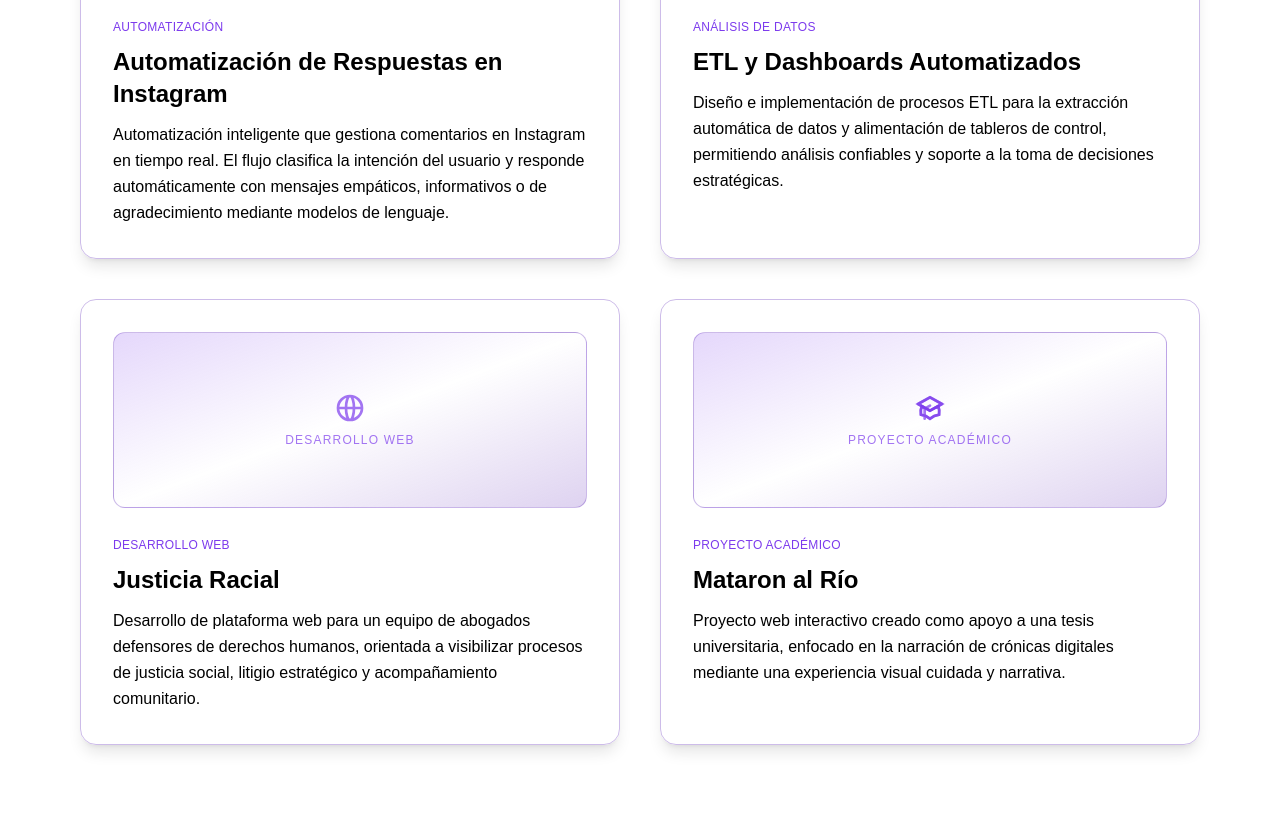
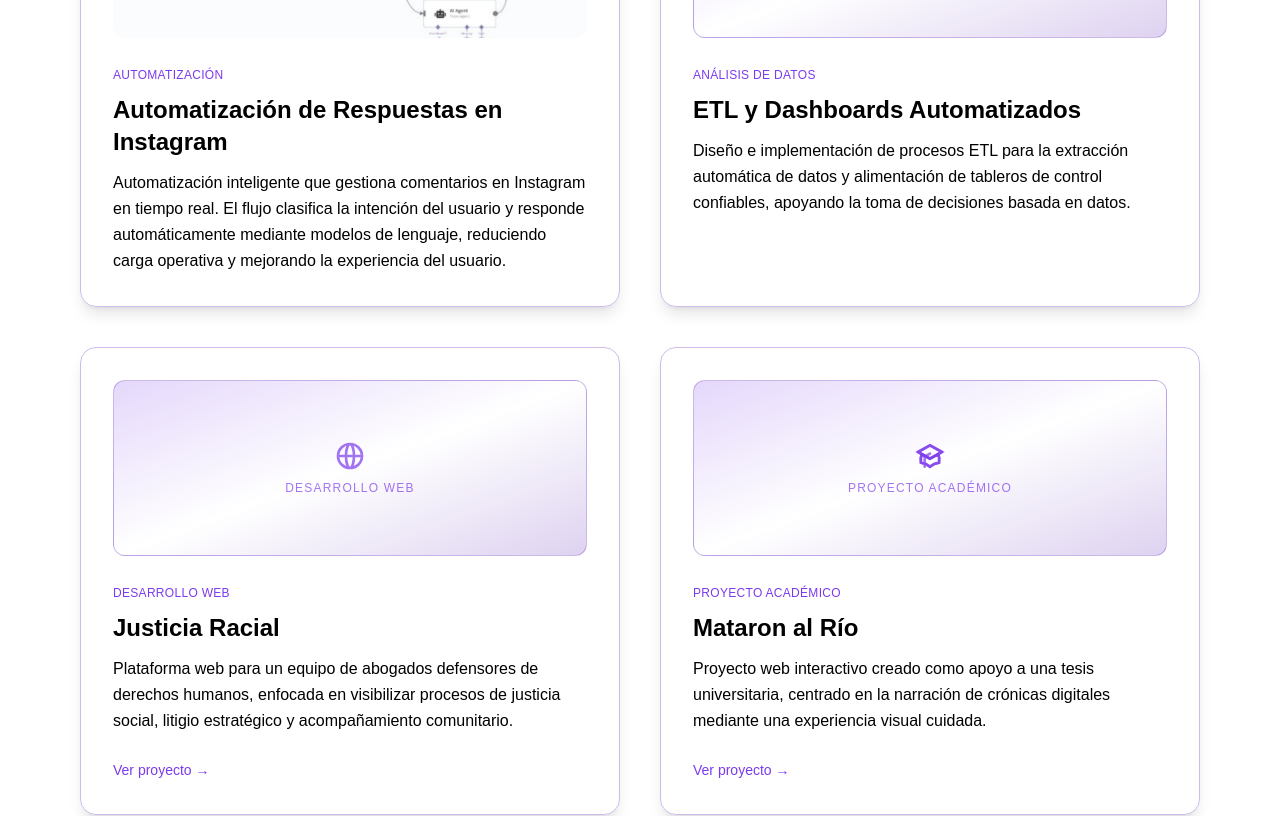
Before and after one commit to LauraDuarte22/portafolio-laura-duarte, a Next.js app: page / in a window 1280 px wide. Shown: the part 2580-3396 px from the top of the page. Built offline with nearby package versions, Linux system fonts and the light colour scheme.

Commit message:
Update Projects.tsx

```diff
--- a/src/components/Projects.tsx
+++ b/src/components/Projects.tsx
@@ -42,6 +42,7 @@ const projects = [
     description:
       "Sitio web desarrollado para una agencia creativa y de estrategia digital. El proyecto se enfocó en comunicar su propuesta de valor a través de una experiencia visual clara, moderna y alineada con la identidad de marca.",
     image: "/images/posting.jpeg",
+    url: "https://posting.com.co",
   },
   {
     title: "Contact Center Grupo",
@@ -49,31 +50,34 @@ const projects = [
     description:
       "Plataforma institucional para una empresa BPO especializada en soluciones de Contact Center y transformación digital, destacando servicios de omnicanalidad, inteligencia artificial y análisis de datos.",
     image: "/images/ccgrupo.jpeg",
+    url: "http://ccgrupo.com.co/",
   },
   {
     title: "Automatización de Respuestas en Instagram",
     type: "Automatización" as ProjectType,
     description:
-      "Automatización inteligente que gestiona comentarios en Instagram en tiempo real. El flujo clasifica la intención del usuario y responde automáticamente con mensajes empáticos, informativos o de agradecimiento mediante modelos de lenguaje.",
+      "Automatización inteligente que gestiona comentarios en Instagram en tiempo real. El flujo clasifica la intención del usuario y responde automáticamente mediante modelos de lenguaje, reduciendo carga operativa y mejorando la experiencia del usuario.",
     image: "/images/automation.jpeg",
   },
   {
     title: "ETL y Dashboards Automatizados",
     type: "Análisis de Datos" as ProjectType,
     description:
-      "Diseño e implementación de procesos ETL para la extracción automática de datos y alimentación de tableros de control, permitiendo análisis confiables y soporte a la toma de decisiones estratégicas.",
+      "Diseño e implementación de procesos ETL para la extracción automática de datos y alimentación de tableros de control confiables, apoyando la toma de decisiones basada en datos.",
   },
   {
     title: "Justicia Racial",
     type: "Desarrollo Web" as ProjectType,
     description:
-      "Desarrollo de plataforma web para un equipo de abogados defensores de derechos humanos, orientada a visibilizar procesos de justicia social, litigio estratégico y acompañamiento comunitario.",
+      "Plataforma web para un equipo de abogados defensores de derechos humanos, enfocada en visibilizar procesos de justicia social, litigio estratégico y acompañamiento comunitario.",
+    url: "http://justiciaracial.org/",
   },
   {
     title: "Mataron al Río",
     type: "Proyecto Académico" as ProjectType,
     description:
-      "Proyecto web interactivo creado como apoyo a una tesis universitaria, enfocado en la narración de crónicas digitales mediante una experiencia visual cuidada y narrativa.",
+      "Proyecto web interactivo creado como apoyo a una tesis universitaria, centrado en la narración de crónicas digitales mediante una experiencia visual cuidada.",
+    url: "https://mataron-al-rio-drab.vercel.app/",
   },
 ];
 
@@ -147,11 +151,26 @@ export default function Projects() {
               <p className="text-foreground/80 mt-3 leading-relaxed">
                 {project.description}
               </p>
+
+              {/* Link */}
+              {project.url && (
+                <div className="mt-6">
+                  <a
+                    href={project.url}
+                    target="_blank"
+                    rel="noopener noreferrer"
+                    className="inline-flex items-center gap-2 text-sm font-medium
+                               text-primary hover:underline transition"
+                  >
+                    Ver proyecto →
+                  </a>
+                </div>
+              )}
             </motion.div>
           ))}
         </div>
 
-        {/* Cierre */}
+        {/* Footer */}
 
       </div>
     </section>
```
